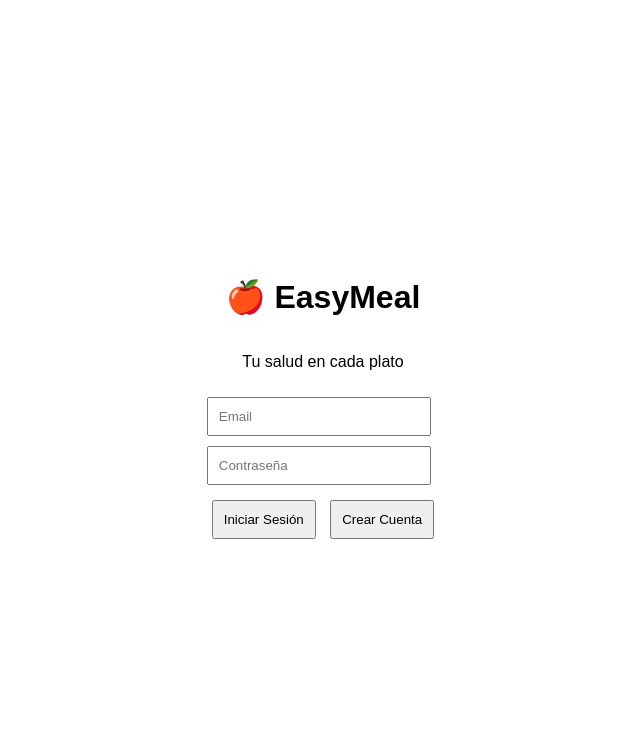
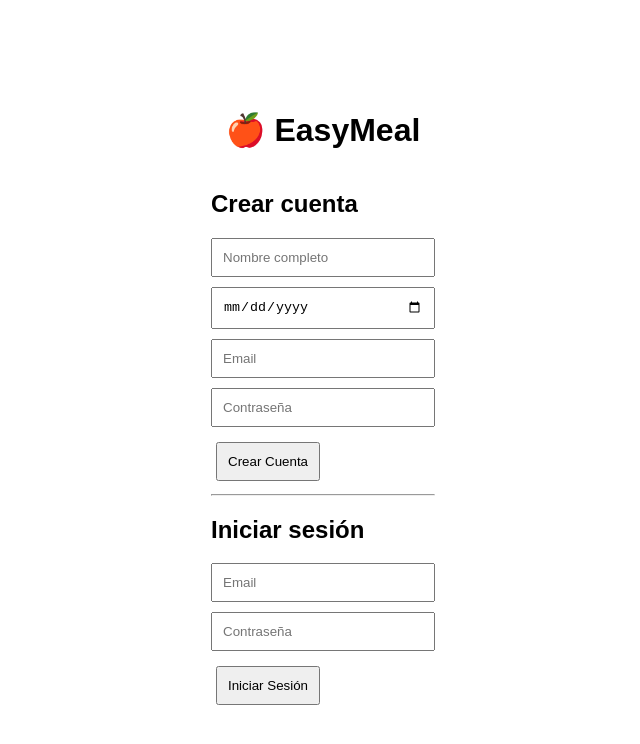
Before and after one commit to hepemo106-sys/NutriAI, a plain HTML site: page index.html in a window 1280 px wide. Shown: the whole page, without its empty margins (317-957 px from the left). Drawn offline with nearby package versions, Linux system fonts and the light colour scheme; files whose address does not match are found by name.

Commit message:
Update index.html

```diff
--- a/index.html
+++ b/index.html
@@ -3,19 +3,31 @@
 <head>
 <meta charset="UTF-8">
 <meta name="viewport" content="width=device-width, initial-scale=1.0">
-  <title>EasyMeal - Login</title>
+<title>EasyMeal - Registro / Login</title>
 <link rel="stylesheet" href="style.css">
 <script src="https://cdn.jsdelivr.net/npm/@supabase/supabase-js"></script>
 </head>
 <body>
 <div class="container">
   <h1>🍎 EasyMeal</h1>
-    <p>Tu salud en cada plato</p>
   <div class="auth-container">
-      <input type="email" id="email" placeholder="Email">
-      <input type="password" id="password" placeholder="Contraseña">
+
+    <!-- Registro -->
+    <h2>Crear cuenta</h2>
+    <input type="text" id="fullName" placeholder="Nombre completo">
+    <input type="date" id="dob" placeholder="Fecha de nacimiento">
+    <input type="email" id="emailReg" placeholder="Email">
+    <input type="password" id="passwordReg" placeholder="Contraseña">
+    <button onclick="signup()">Crear Cuenta</button>
+
+    <hr>
+
+    <!-- Login -->
+    <h2>Iniciar sesión</h2>
+    <input type="email" id="emailLogin" placeholder="Email">
+    <input type="password" id="passwordLogin" placeholder="Contraseña">
     <button onclick="login()">Iniciar Sesión</button>
-      <button onclick="signup()">Crear Cuenta</button>
+
   </div>
 </div>
 <script src="js/auth.js"></script>
```
Lines whose indentation alone changed are shown as unchanged.
